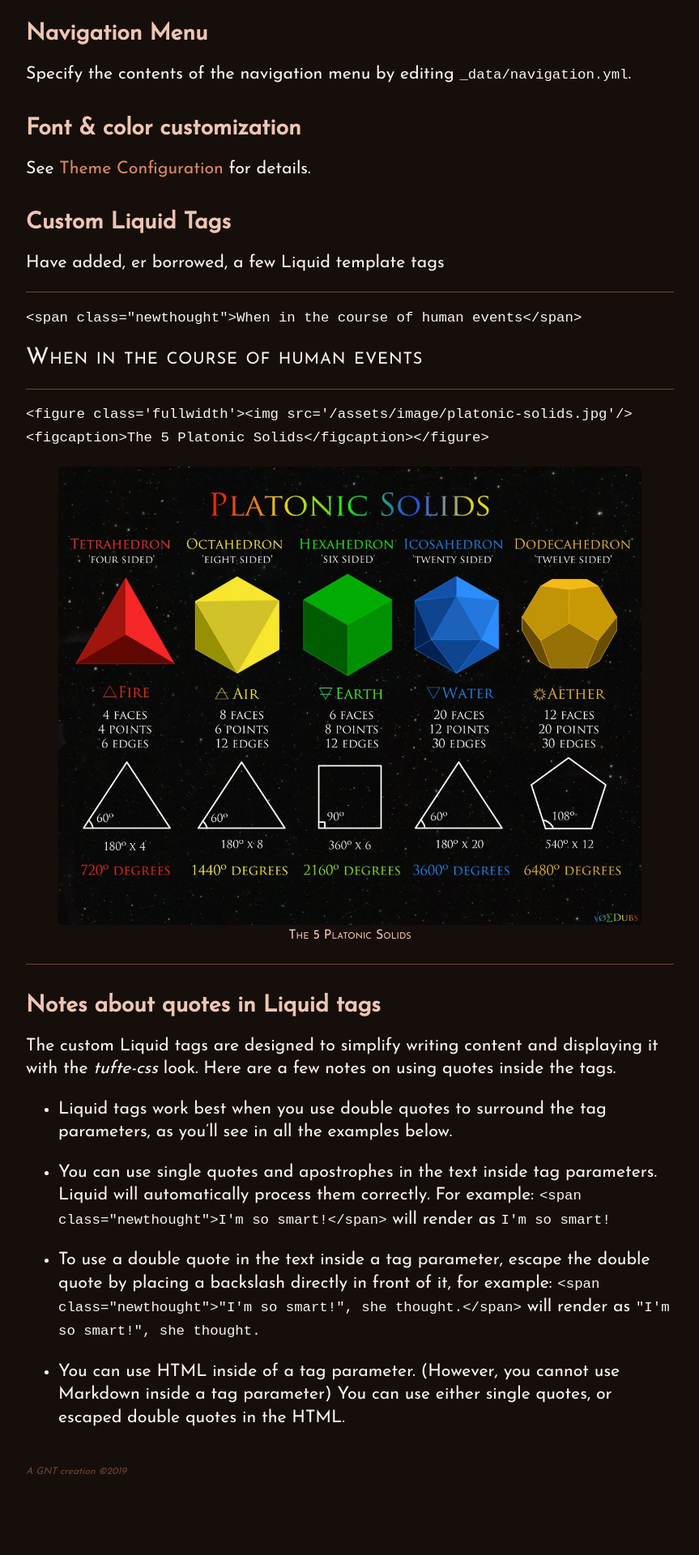
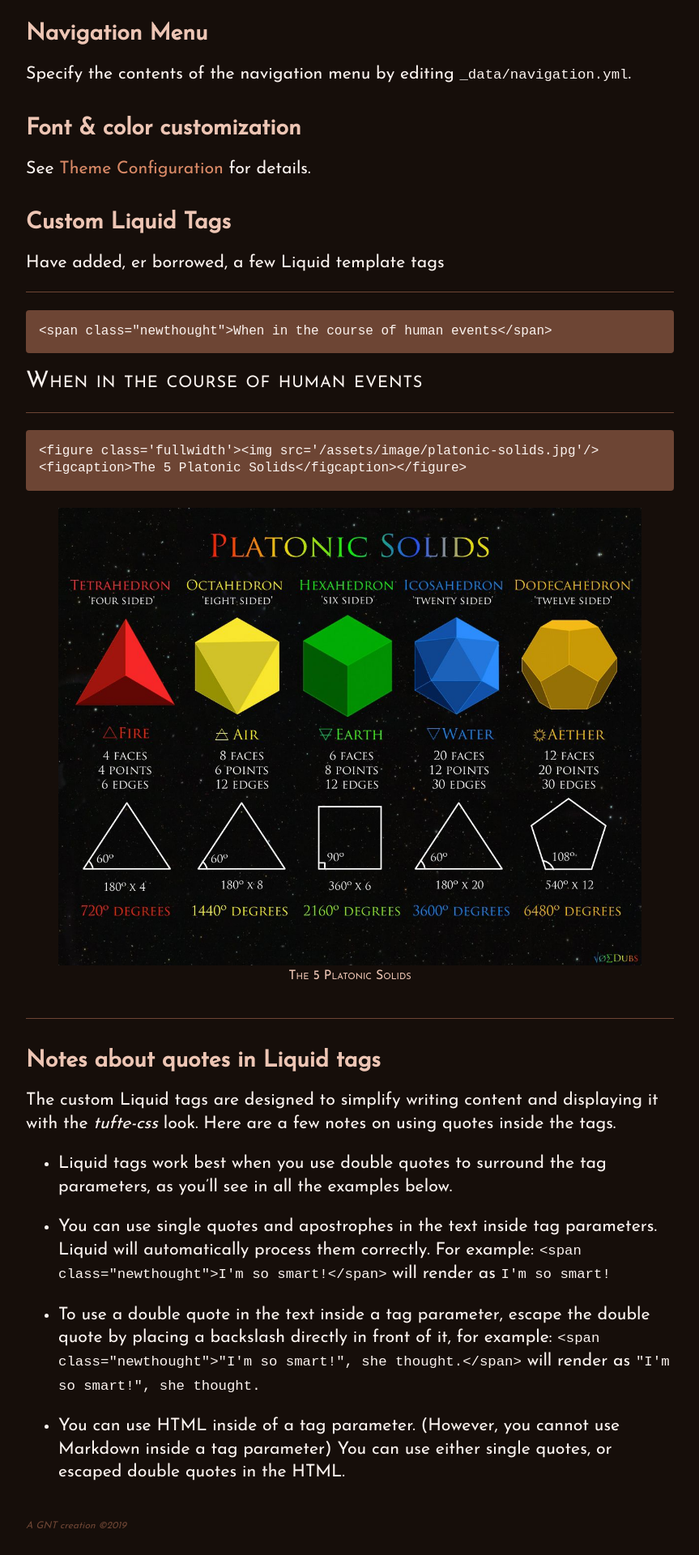
Before and after one commit to naum/lightload, a Jekyll site: the page built from README.md, in a window 1280 px wide. Shown: the part 976-2896 px from the top of the page at 81% size, without its empty margins (208-1071 px from the left). Built offline with Jekyll 4.4.1, drawn with Linux system fonts in a browser that asks for light colours; before the commit the page ends 2828 px from its top, so only the background shows below that.

Commit message:
Add feed plugin

```diff
--- a/Gemfile
+++ b/Gemfile
@@ -5,3 +5,4 @@
 git_source(:github) {|repo_name| "https://github.com/#{repo_name}" }
 
 gem "jekyll"
+gem "jekyll-feed"
--- a/_config.yml
+++ b/_config.yml
@@ -4,6 +4,8 @@
 font_accent: "Cardo"
 font_main: "Josefin Sans"
 title: "Lightload"
+plugins:
+  - jekyll-feed
 defaults:
   - scope:
       path: "wiki"
--- a/assets/css/main.css
+++ b/assets/css/main.css
@@ -58,6 +58,7 @@
 figure {
   display: flex;
   flex-direction: column;
+  margin-bottom: 2.37rem;
   justify-content: center;
 }
 
@@ -120,6 +121,8 @@
 hr {
   border: none;
   border-top: 1px solid var(--dark-accent);
+  margin: 1.33rem 0;
+  padding: 0;
 }
 
 img {
@@ -143,9 +146,18 @@
   padding: 0 1.333rem 0 0;
 }
 
+pre {
+  font-size: 1rem;
+  line-height: 133.33%;
+  padding: 1rem;
+  background-color: var(--dark-accent);
+  border-radius: 0.25rem;
+}
+
 pre, pre code {
   overflow-x: auto;
   white-space: pre-wrap;
+  word-wrap: normal;
 }
 
 span.newthought {
```
